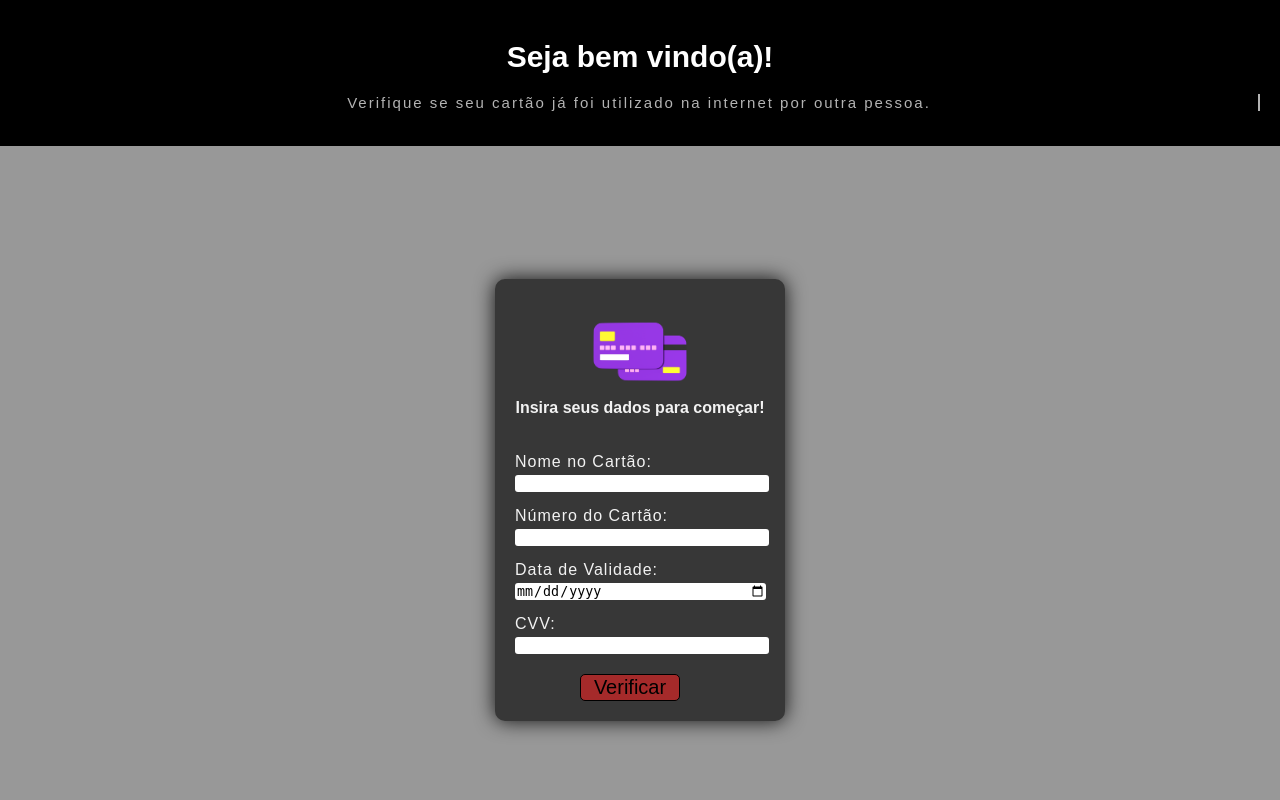
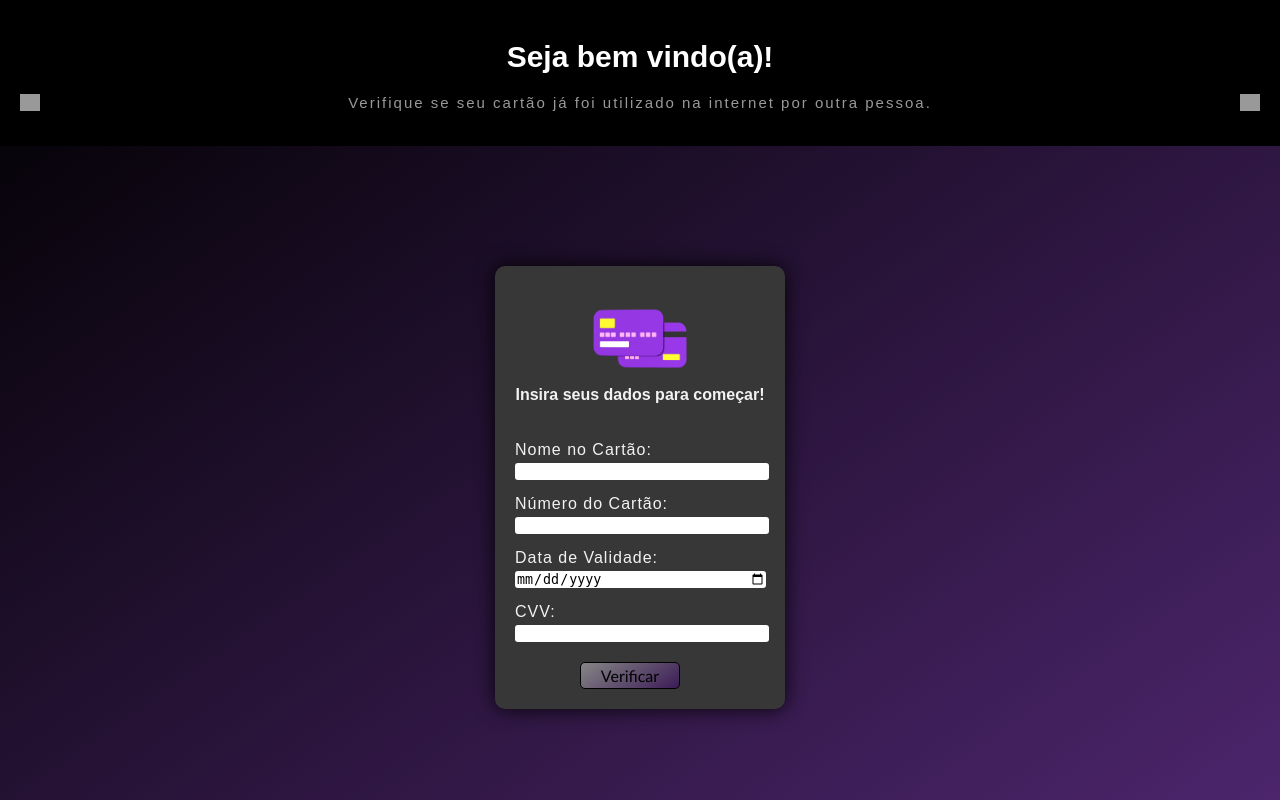
Before and after one commit to guto56/myFiles, a PHP site: page / in a window 1280 px wide. Run offline with PHP 8.4, Linux system fonts and the light colour scheme.

Commit message:
alterações no background-color e descrição + favicon

```diff
--- a/verificarCartão/index.html
+++ b/verificarCartão/index.html
@@ -1,10 +1,11 @@
 <!DOCTYPE html>
 <html lang="pt-BR">
 <head>
+    <link rel="shortcut icon" href="cute-3d-credit-card-illustration-design-free-png.jpg" type="image/x-icon">
     <link rel="stylesheet" href="style.css">
     <meta charset="UTF-8">
     <meta name="viewport" content="width=device-width, initial-scale=1.0">
-    <title>Verifique seu Cartão</title>
+    <title>Verifique Seu Cartão</title>
 </head>
 <body>
 
@@ -38,6 +39,7 @@
 
 
 
+
     <script src="script.js"></script>
 </body>
 </html>
--- a/verificarCartão/script.js
+++ b/verificarCartão/script.js
@@ -1,6 +1,3 @@
-let isMoved = false; // Variável de controle
-
-
 document.getElementById('imagemAni').addEventListener('click', function() {
     const cardName = document.getElementById('cardNameId').value
     const cardNumber = document.getElementById('cardNumberId').value
--- a/verificarCartão/style.css
+++ b/verificarCartão/style.css
@@ -2,10 +2,10 @@ body {
     display: flex; /* Usando flexbox */
     justify-content: center; /* Centraliza horizontalmente */
     align-items: center; /* Centraliza verticalmente */
-    height: 100vh; /* Define a altura do body para 100% da altura da viewport */
+    min-height: 100vh; /* Define a altura do body para 100% da altura da viewport */
     margin: 0; /* Remove margens padrão */
     font-family: Arial, Helvetica, sans-serif;
-    background-color: #989898;
+    background: linear-gradient(145deg, #000000, #4c256c);
 }
 
 .cardImage{
@@ -26,6 +26,7 @@ body {
     box-shadow: 0 0 20px rgba(0, 0, 0, 0.9);
     transition: transform 0.8s ease;
     margin-top: 200px;
+    margin-bottom: 25px;
 }
 
 .content:hover{
@@ -74,6 +75,8 @@ header {
 }
 
 button{
+    background: linear-gradient(145deg, #868686, #3c1c57);
+    font-family: 'Trebuchet MS', 'Lucida Sans Unicode', 'Lucida Grande', 'Lucida Sans', Arial, sans-serif;
     text-align: center;
     border-radius: 5px;
     border: 1px solid;
@@ -81,15 +84,13 @@ button{
     width: 100px;
     height: auto;
     margin-left: 65px;
-    font-size: 20px;
-    background-color: brown;
-    transition: background-color 1.1s ease;
+    font-size: 16px;
+    padding: 3px;
     transition: transform 0.8s ease;
 }
 
 button:hover{
-    transform: scale(1.07);
-    background-color: green;
+    transform: scale(1.11);
     cursor: pointer;
 }
 
@@ -99,12 +100,11 @@ button:hover{
 }
 
 #desc {
-    opacity: 0.7;
+    opacity: 0.6;
     font-family: Arial, sans-serif;
     font-size: 15px;
     color: #ffffff;
     letter-spacing: 2px; /* Adiciona espaço entre as letras */
-    overflow: hidden; /* Oculta o texto que está fora do contêiner */
-    border-right: 2px solid; /* Simula o cursor de digitação */
-
+    border-right: 20px solid;
+    border-left: 20px solid;
 }
```
